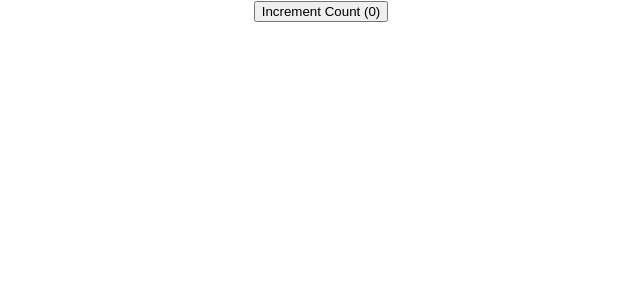
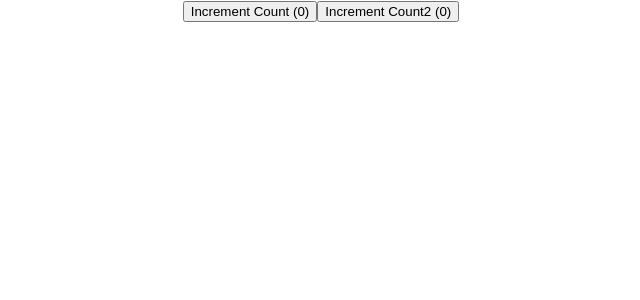
Before and after one commit to Linnea87/first-react-project, a React (Create React App) app in the folder my-app/: page / in a window 1280 px wide. Shown: the top 300 px of the page, without its empty margins (319-959 px from the left). Built offline with nearby package versions, Linux system fonts and the light colour scheme.

Commit message:
conditional effect

```diff
--- a/my-app/src/components/UseEffectCounter.js
+++ b/my-app/src/components/UseEffectCounter.js
@@ -3,8 +3,14 @@
 function UseEffectCounter() {
     const [count, setCount] = useState(0);
     useEffect(() => {
+        console.log('count 1 effect');
         document.title = count;
-    });
+    }, [count]);
+    const [count2, setCount2] = useState(0);
+    useEffect(() => {
+        console.log('count 2 effect');
+        document.title = count2;
+    }, [count2]);
     return (
         <div>
             <button onClick={
@@ -12,6 +18,11 @@
             }>
                 Increment Count ({count})
             </button>
+            <button onClick={
+                () => setCount2(count2 => count2 + 1)
+            }>
+                Increment Count2 ({count2})
+            </button>
         </div>
     )
 }
```
